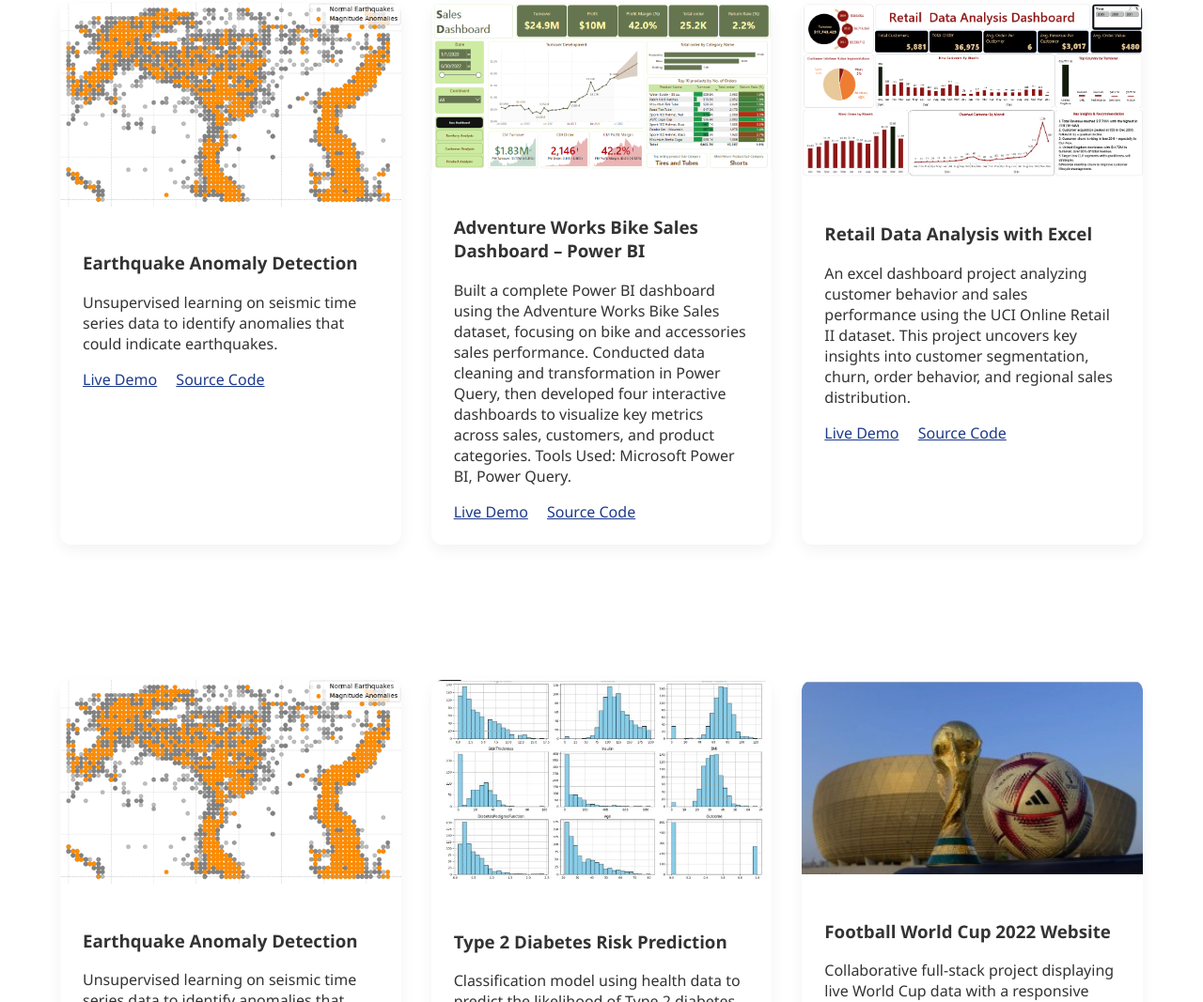
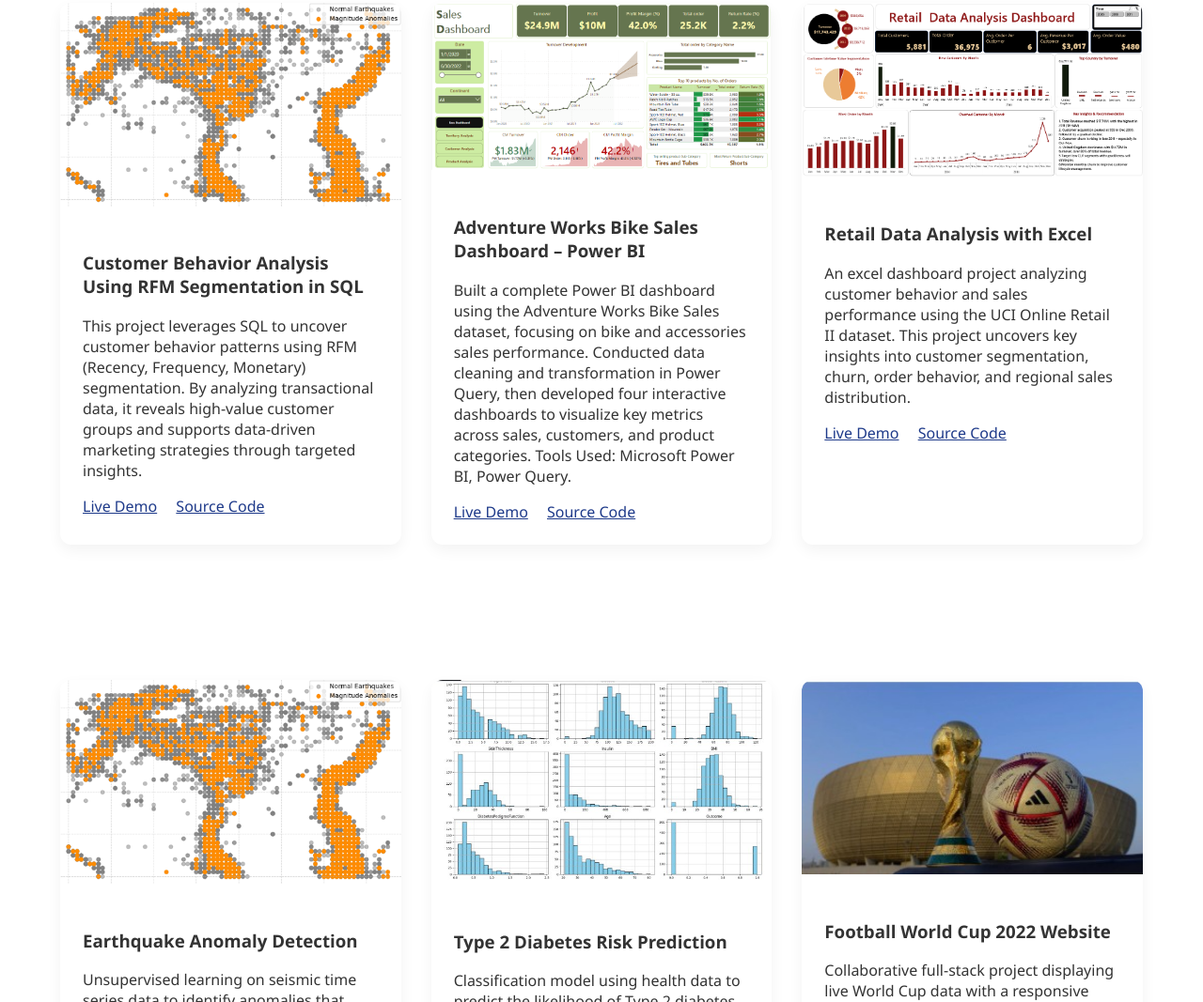
Before and after one commit to Md-ShahNawaj/Portfolio, a plain HTML site: page index.html in a window 1280 px wide. Shown: the part 1393-2460 px from the top of the page at 94% size. Drawn offline with nearby package versions, Linux system fonts and the light colour scheme.

Commit message:
Update index.html

```diff
--- a/index.html
+++ b/index.html
@@ -453,20 +453,20 @@
             style="width: 100%; height: auto"
           />
           <div style="padding: 1.5rem">
-            <h3 style="font-weight: bold">Earthquake Anomaly Detection</h3>
+            <h3 style="font-weight: bold">Customer Behavior Analysis Using RFM Segmentation in SQL</h3>
             <p>
-              Unsupervised learning on seismic time series data to identify
-              anomalies that could indicate earthquakes.
+              This project leverages SQL to uncover customer behavior patterns using RFM (Recency, Frequency, Monetary) segmentation.
+              By analyzing transactional data, it reveals high-value customer groups and supports data-driven marketing strategies through targeted insights.
             </p>
             <div style="margin-top: 1rem">
               <a
-                href="https://www.kaggle.com/code/shahnawaj9/earthquake-anomaly-detection"
+                href="https://github.com/Md-ShahNawaj/online-retail-data-analysis-python-sql-powerbi/tree/main/RFM_segemtation"
                 target="_blank"
                 style="color: #1e3a8a; margin-right: 1rem; font-weight: 500"
                 >Live Demo</a
               >
               <a
-                href="https://github.com/Md-ShahNawaj/earthquake-anomaly-detection"
+                href="https://github.com/Md-ShahNawaj/online-retail-data-analysis-python-sql-powerbi/tree/main/RFM_segemtation"
                 target="_blank"
                 style="color: #1e3a8a; font-weight: 500"
                 >Source Code</a
```
